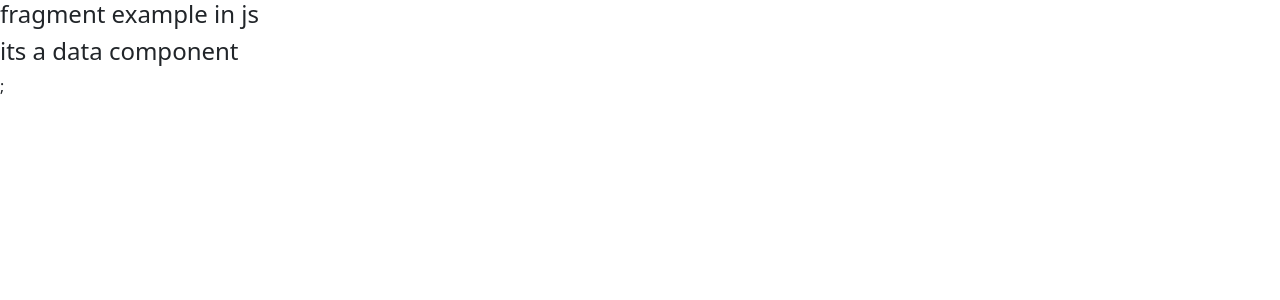
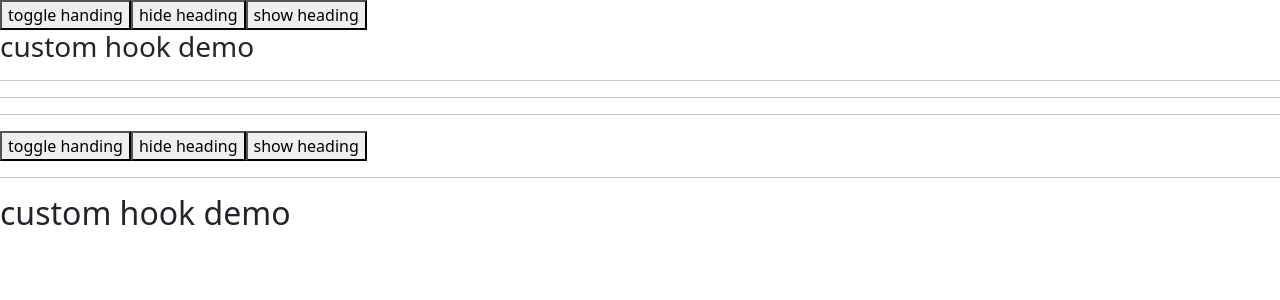
Before and after one commit to Namrata725/reactJsLearning, a React (Vite) app: page / in a window 1280 px wide. Shown: the top 300 px of the page. Built offline with nearby package versions, Linux system fonts and the light colour scheme.

Commit message:
docs + code Custom hook in raect js

```diff
--- a/src/App.jsx
+++ b/src/App.jsx
@@ -38,7 +38,7 @@ import ArrayUpdateDemo from "./ArrayUpdateDemo";
 import UseActionStateDemo from "./UseActionStateDemo";
 import UseIDDemo from "./UseIDDemo";
 import FragmentDemo from "./FragmentDemo";
-
+import CustomHook from "./CustomHook";
 function App() {
   return (
     <div>
@@ -98,7 +98,8 @@ function App() {
       {/* <ArrayUpdateDemo /> */}
       {/* <UseActionStateDemo /> */}
       {/* <UseIDDemo /> */}
-      <FragmentDemo />;
+      {/* <FragmentDemo />; */}
+      <CustomHook />
     </div>
   );
 }
--- /dev/null
+++ b/src/CustomHook.jsx
@@ -0,0 +1,53 @@
+import useToggleHook from "./useToggleHook";
+function CustomHook() {
+  const [value, toggleValue] = useToggleHook(true);
+  const [data, setData] = useToggleHook(true);
+  console.log("value", value);
+
+  return (
+    <div>
+      <button onClick={toggleValue}>toggle handing </button>
+      <button
+        onClick={() => {
+          toggleValue(false);
+        }}
+      >
+        hide heading
+      </button>
+      <button
+        onClick={() => {
+          toggleValue(true);
+        }}
+      >
+        show heading
+      </button>
+
+      {value ? <h3>custom hook demo</h3> : null}
+
+      <hr />
+      <hr />
+      <hr />
+
+      <button onClick={setData}>toggle handing </button>
+      <button
+        onClick={() => {
+          setData(false);
+        }}
+      >
+        hide heading
+      </button>
+      <button
+        onClick={() => {
+          setData(true);
+        }}
+      >
+        show heading
+      </button>
+
+      <hr />
+      {data ? <h2>custom hook demo</h2> : null}
+    </div>
+  );
+}
+
+export default CustomHook;
--- /dev/null
+++ b/src/useToggleHook.jsx
@@ -0,0 +1,15 @@
+import { useState } from "react";
+
+const useToggleHook = (defaultValue) => {
+  const [value, setValue] = useState(defaultValue);
+  function toggleValue(val) {
+    if (typeof val != "boolean") {
+      setValue(!value);
+    } else {
+      setValue(val);
+    }
+  }
+  return [value, toggleValue];
+};
+
+export default useToggleHook;
```
Also changed, not shown: 1 other file (tests, documents, lock files or other folders).
